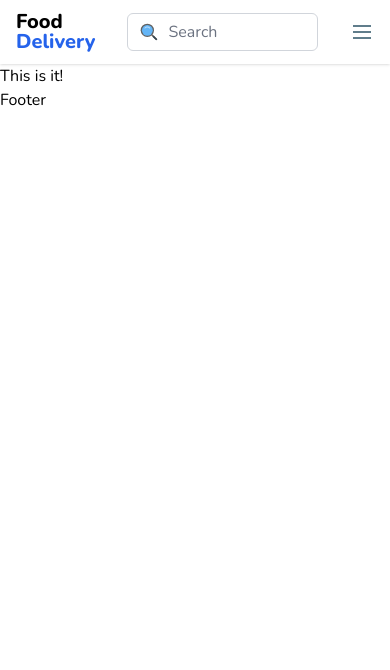
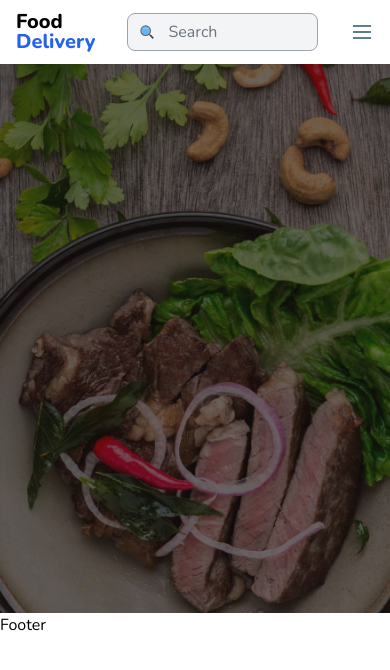
Before and after one commit to williyem/Restaurant-app, a Next.js app: page / in a window 390 px wide. Shown: the top 670 px of the page. Built offline with nearby package versions, Linux system fonts and the light colour scheme.

Commit message:
fix: hero section

```diff
--- a/app/globals.css
+++ b/app/globals.css
@@ -18,9 +18,17 @@
 
 @layer components {
   .active__link {
-    @apply border-indigo-500 text-gray-900 inline-flex items-center px-1 pt-1 border-b-2 text-sm font-medium;
+    @apply hover:border-indigo-500 text-indigo-500 inline-flex items-center px-1 pt-1 border-transparent border-b-2 text-sm font-medium;
   }
   .nav__link {
-    @apply border-indigo-500  inline-flex items-center px-1 pt-1 border-b-2 text-sm font-medium border-transparent text-gray-500 hover:border-gray-300 hover:text-gray-700;
+    @apply inline-flex items-center px-1 pt-1 border-b-2 text-sm font-medium border-transparent text-gray-500 hover:border-gray-300 hover:text-gray-700;
   }
 }
+
+.hero__section {
+  background-image: url(../public/hero.png);
+  height: 65vh;
+  background-repeat: no-repeat;
+  background-position: center center;
+  background-size: cover;
+}
--- a/app/page.tsx
+++ b/app/page.tsx
@@ -1,9 +1,10 @@
-import Image from "next/image";
+import { Hero } from "@/components";
 
 export default function Home() {
   return (
     <>
-      <h1>This is it!</h1>
+      <div className="max-w-7xl mx-auto px-2 sm:px-4 lg:px-8"></div>
+      <Hero />
     </>
   );
 }
--- /dev/null
+++ b/components/hero.tsx
@@ -0,0 +1,21 @@
+import Image from "next/image";
+import React from "react";
+
+const Hero = () => {
+  return (
+    <>
+      <div className="hero__section"></div>
+      {/* <div className="relative">
+        <Image
+          width={500}
+          height={400}
+          src="/phones.png"
+          alt="..."
+          className="absolute -top-[220px] left-[50%]  transform  -translate-x-1/2  "
+        />
+      </div> */}
+    </>
+  );
+};
+
+export { Hero };
--- a/components/index.tsx
+++ b/components/index.tsx
@@ -1,4 +1,5 @@
 import { NavBar } from "./navbar";
 import { Footer } from "./footer";
+import { Hero } from "./hero";
 
-export { NavBar, Footer };
+export { NavBar, Footer, Hero };
--- a/components/navbar.tsx
+++ b/components/navbar.tsx
@@ -35,20 +35,17 @@ const NavBar = () => {
                   </div>
                 </div>
                 <div className="max-w-lg w-full lg:max-w-xs">
-                  <label htmlFor="search" className="sr-only">
-                    Search
-                  </label>
                   <div className="relative">
                     <div className="absolute inset-y-0 left-0 pl-3 flex items-center pointer-events-none">
                       <FcSearch
-                        className="h-5 w-5 text-gray-400"
+                        className="h-4 w-4 text-gray-400"
                         aria-hidden="true"
                       />
                     </div>
                     <input
                       id="search"
                       name="search"
-                      className="block w-full pl-10 pr-3 py-2 border border-gray-300 rounded-md leading-5 bg-white placeholder-gray-500 focus:outline-none focus:placeholder-gray-400 focus:ring-1 focus:ring-indigo-500 focus:border-indigo-500 sm:text-sm"
+                      className="block w-full pl-10 pr-3 py-2 border border-gray-400 rounded-lg leading-5 bg-gray-100 placeholder-gray-500 focus:outline-none focus:placeholder-gray-400 focus:ring-1 focus:ring-indigo-500 focus:border-indigo-500 sm:text-sm"
                       placeholder="Search"
                       type="search"
                     />
@@ -80,7 +77,6 @@ const NavBar = () => {
               <div className="flex items-center lg:hidden">
                 {/* Mobile menu button */}
                 <Disclosure.Button className="inline-flex items-center justify-center p-2 rounded-md text-gray-400 hover:text-gray-500 hover:bg-gray-100 focus:outline-none focus:ring-2 focus:ring-inset focus:ring-indigo-500">
-                  <span className="sr-only">Open main menu</span>
                   {open ? (
                     <AiOutlineClose
                       className="block h-6 w-6"
@@ -103,10 +99,9 @@ const NavBar = () => {
                 {/* Profile dropdown */}
                 <Menu as="div" className="ml-4 relative flex-shrink-0">
                   <div>
-                    <Menu.Button className="bg-white rounded-full flex text-sm focus:outline-none focus:ring-2 focus:ring-offset-2 focus:ring-indigo-500">
-                      <span className="sr-only">Open user menu</span>
+                    <Menu.Button className="bg-white rounded-lg flex text-sm focus:outline-none focus:ring-2 focus:ring-offset-2 focus:ring-indigo-500">
                       <Image
-                        className="h-8 w-8 rounded-full"
+                        className="h-10 w-10 rounded-lg border-2 border-gray-300 outline-offset-4"
                         width={32}
                         height={32}
                         src="https://images.unsplash.com/photo-1472099645785-5658abf4ff4e?ixlib=rb-1.2.1&ixid=eyJhcHBfaWQiOjEyMDd9&auto=format&fit=facearea&facepad=2&w=256&h=256&q=80"
```
Also changed, not shown: public/hero.png (added), public/phones.png (added).
